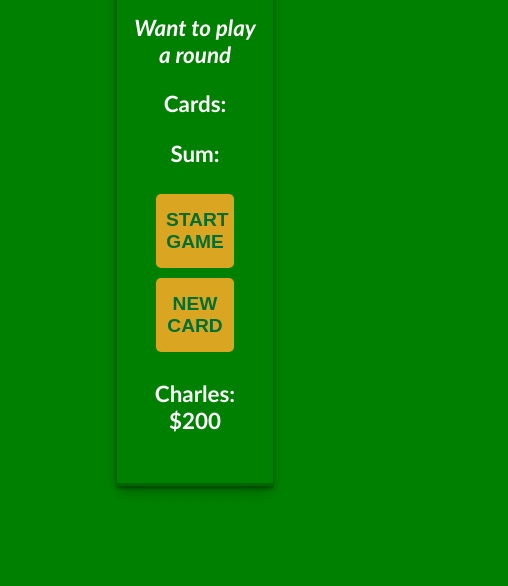
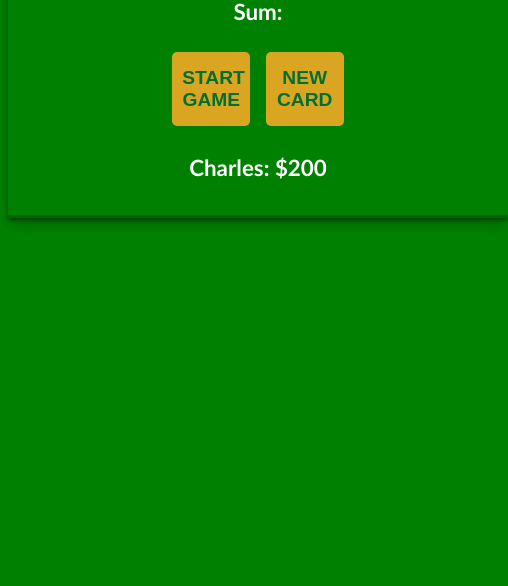
Before and after one commit to charlesmambo/black-jack-game, a plain HTML site: page index.html in a window 390 px wide. Shown: the part 258-844 px from the top of the page, 508 px wide, since content can reach past the window. Drawn offline with Linux system fonts and the light colour scheme.

Commit message:
update media queries

```diff
--- a/CSS/style.css
+++ b/CSS/style.css
@@ -9,6 +9,8 @@ body{
     background-size: cover;
     color: #fff;
     font-size: 1.4rem;
+    margin: 0;
+    padding: 8px;
 }
 h1{
     color: goldenrod;
@@ -17,10 +19,10 @@ h1{
     font-style: italic;
 }
 .container{
-    width: 40vw;
+    width: 500px;
     margin: 20px auto;
     box-shadow: rgba(0, 0, 0, 0.4) 0px 2px 4px, rgba(0, 0, 0, 0.3) 0px 7px 13px -3px, rgba(0, 0, 0, 0.2) 0px -3px 0px inset;
-    padding: 8% 4%;
+    padding: 4% 4%;
 }
 button{
     border: none;
@@ -35,3 +37,11 @@ button{
     cursor: pointer;
     display: inline;
 }
+@media screen and (max-width: 375px) {
+    .container{
+        width: 300px
+    }
+    button{
+        width: 120px;
+    }
+}
```
